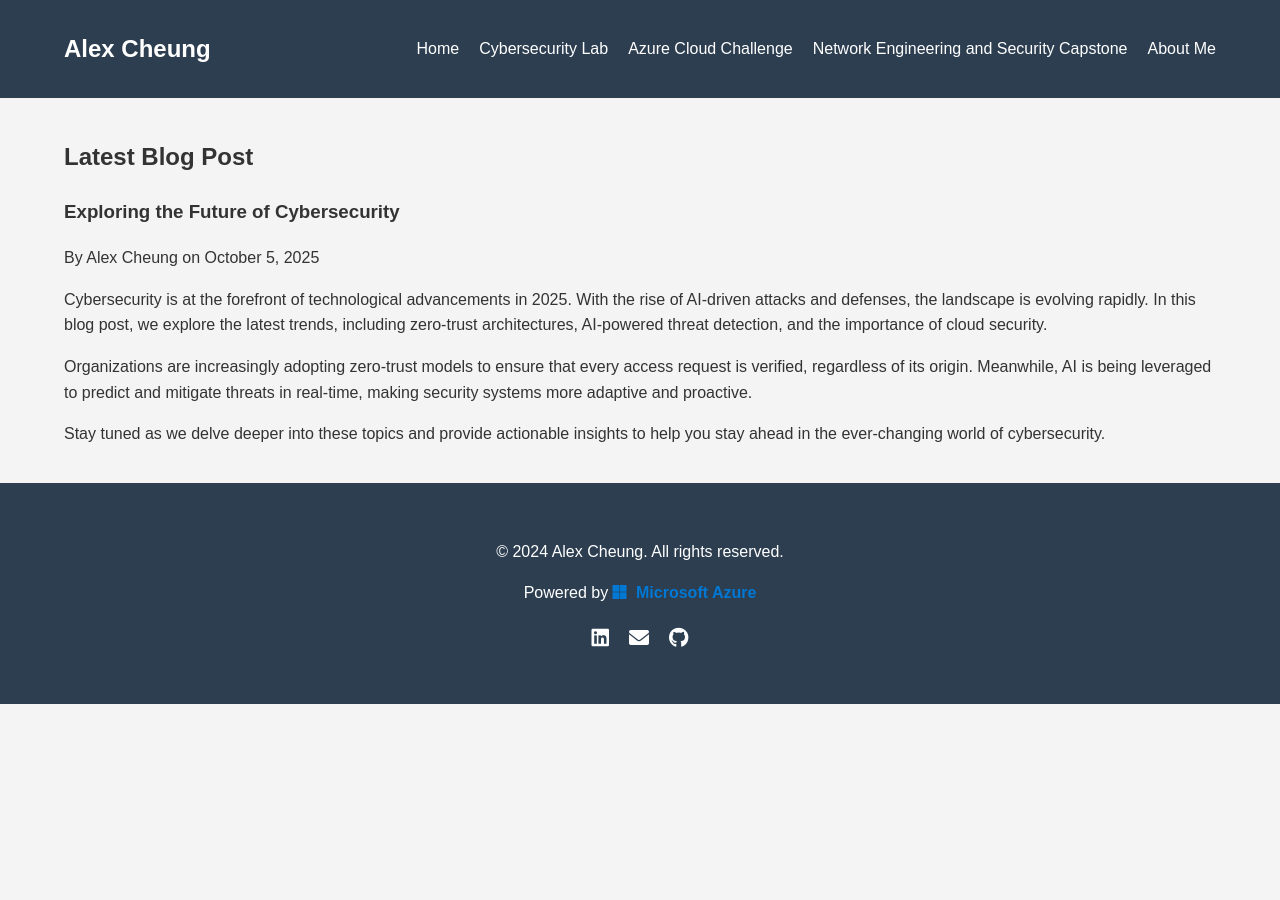
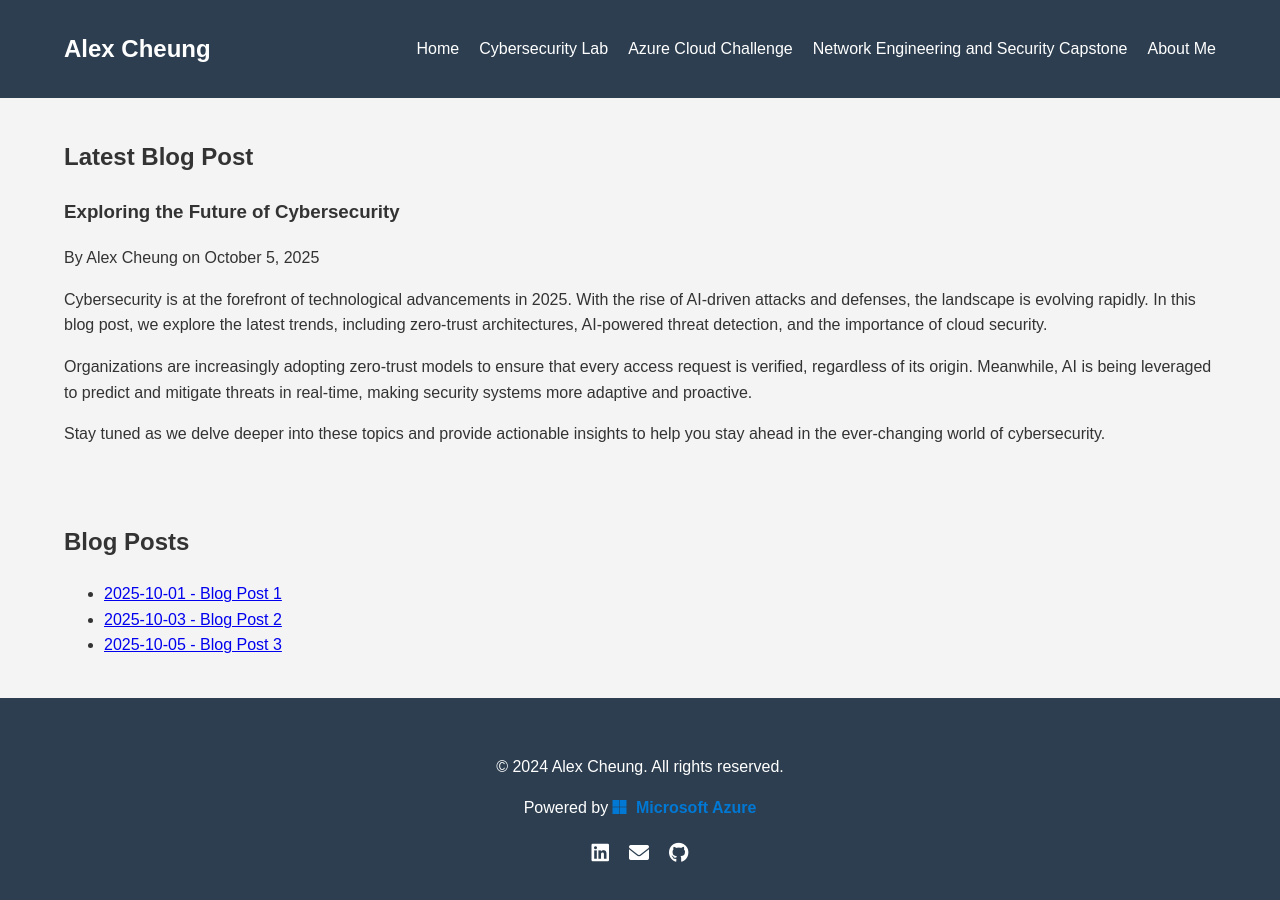
Before and after one commit to RubiksTwist/Resume, a plain HTML site: page index.html in a window 1280 px wide. Before the commit the page ends 800 px from the top, so only its background shows below. Drawn offline with Linux system fonts and the light colour scheme; no server answers.

Commit message:
Added blog post navigation with clickable links and dates

```diff
--- a/index.html
+++ b/index.html
@@ -34,6 +34,22 @@
         </div>
     </section>
 
+    <!-- Blog Posts Section -->
+    <section class="blog-posts">
+        <div class="container">
+            <h2>Blog Posts</h2>
+            <div id="blog-list">
+                <ul id="blog-links">
+                    <!-- Blog post links will be populated here -->
+                </ul>
+            </div>
+            <div id="blog-container">
+                <h2 id="blog-title"></h2>
+                <p id="blog-content"></p>
+            </div>
+        </div>
+    </section>
+
     <!-- Footer -->
     <footer>
         <div class="container">
--- a/latest-blog.js
+++ b/latest-blog.js
@@ -1,3 +1,35 @@
+// Blog data (embedded or fetched)
+const blogPosts = [
+  { title: "Blog Post 1", content: "Content of Blog Post 1", date: "2025-10-01" },
+  { title: "Blog Post 2", content: "Content of Blog Post 2", date: "2025-10-03" },
+  { title: "Blog Post 3", content: "Content of Blog Post 3", date: "2025-10-05" }
+];
+
+// Function to display a blog post
+function displayBlogPost(index) {
+  const post = blogPosts[index];
+  document.getElementById("blog-title").innerText = post.title;
+  document.getElementById("blog-content").innerText = post.content;
+}
+
+// Function to generate the blog list
+function generateBlogList() {
+  const blogLinks = document.getElementById("blog-links");
+  blogPosts.forEach((post, index) => {
+    const listItem = document.createElement("li");
+    const link = document.createElement("a");
+    link.href = "#";
+    link.innerText = `${post.date} - ${post.title}`;
+    link.addEventListener("click", () => displayBlogPost(index));
+    listItem.appendChild(link);
+    blogLinks.appendChild(listItem);
+  });
+}
+
+// Generate the blog list and display the latest post on page load
+generateBlogList();
+displayBlogPost(blogPosts.length - 1);
+
 // Fetch and display the latest blog post
 async function loadLatestBlogPost() {
     const blogTitle = document.getElementById('blog-title');
```
